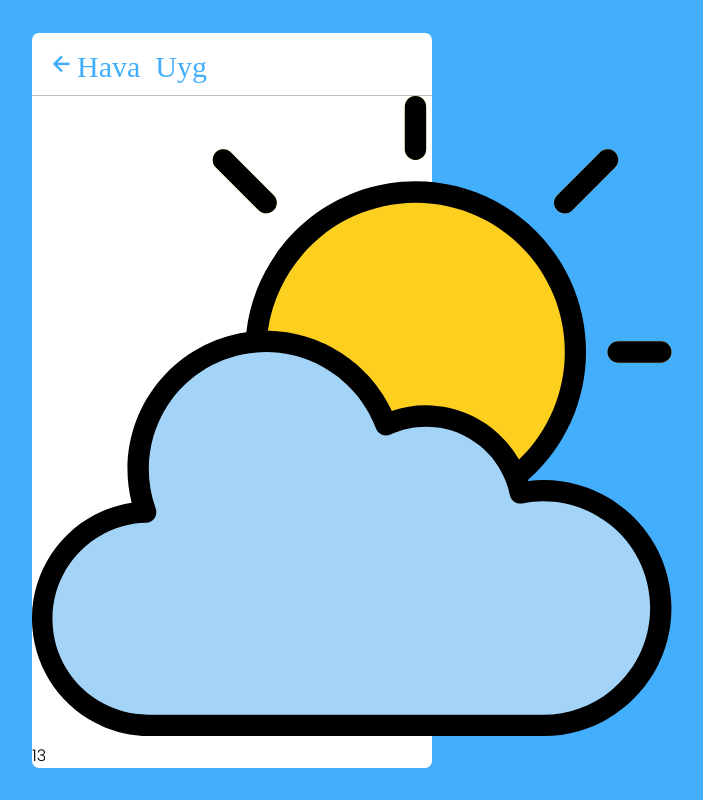
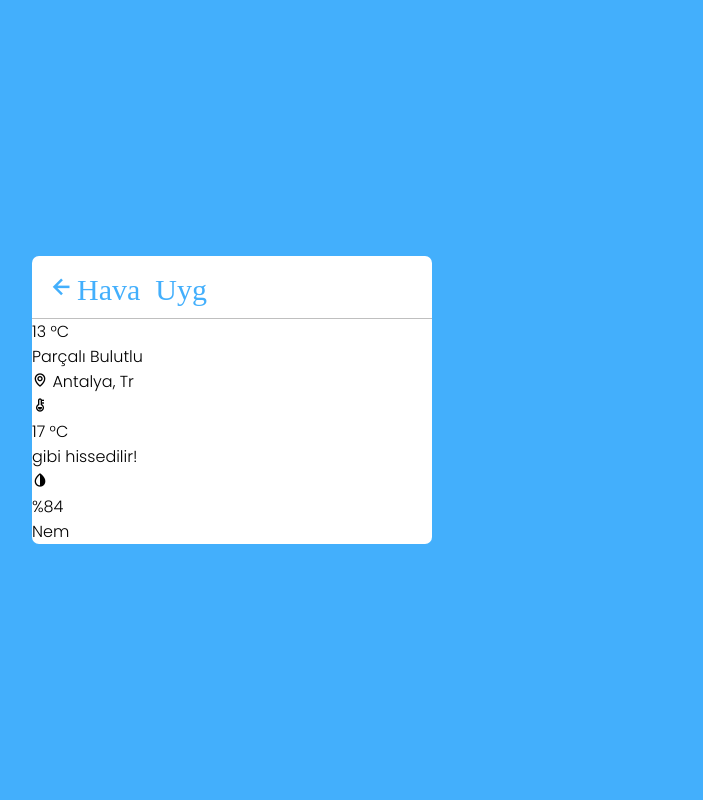
Before and after one commit to locodis/WeatherApp, a plain HTML site: page index.html in a window 1280 px wide. Shown: the whole page, without its empty margins (408-1111 px from the left). Drawn offline with nearby package versions, Linux system fonts and the light colour scheme.

Commit message:
devam ediyorum

```diff
--- a/index.html
+++ b/index.html
@@ -20,9 +20,39 @@
             <button>Cihazın Konumunu Al</button>
         </section>
         <section class="weather-part">
-            <img src="./icons/cloud.svg" alt="Weather Icon">
+            <!-- <img src="./icons/cloud.svg" alt="Weather Icon"> -->
             <div class="temp">
                 <span class="numb">13</span>
+                <span class="deg">°<!--alt + 248 tuş kombinasyonu ile yazılıyor--></span>C
+            </div>
+            <div class="weather">Parçalı Bulutlu</div>
+            <div class="location">
+                <i class="bx bx-map"></i>
+                <span>Antalya, Tr</span>
+            </div>
+            <div class="bottom-details">
+
+                <div class="column feels">
+                    <i class="bx bxs-thermometer"></i>
+                    <div class="details">
+                        <div class="temp">
+                            <span class="numb">17</span>
+                            <span class="deg">°<!--alt + 248 tuş kombinasyonu ile yazılıyor--></span>C
+                        </div>
+                        <p>gibi hissedilir!</p>
+                    </div>
+                </div>
+                <div class="column humidity">
+                    <i class="bx bxs-droplet-half"></i>
+                    <div class="details">
+
+                            <span class="numb">%84</span>
+
+                        </div>
+                        <p>Nem</p>
+                    </div>
+                </div>
+
             </div>
         </section>
     </div>
```
